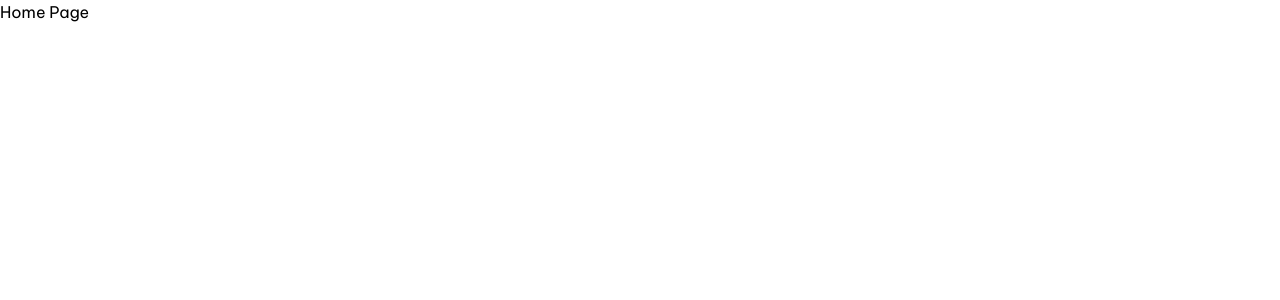
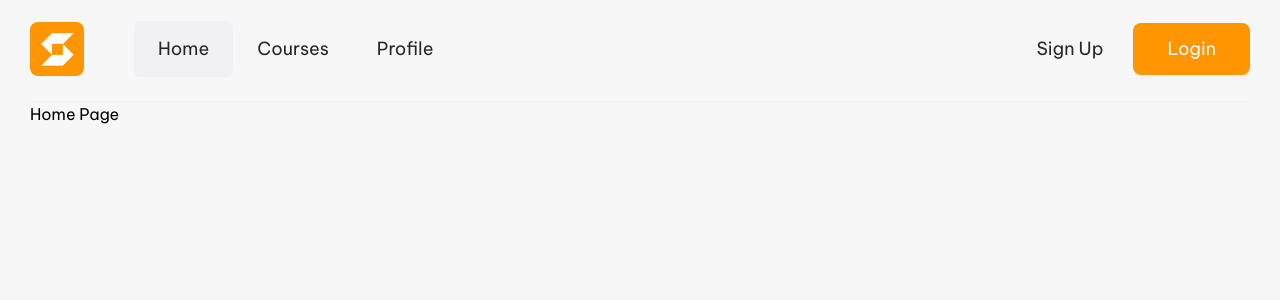
Before and after one commit to quantumrahman/skillsphere-platform, a Next.js app: page / in a window 1280 px wide. Shown: the top 300 px of the page. Built offline with nearby package versions, Linux system fonts and the light colour scheme.

Commit message:
feat: implement header in layout.jsx file

```diff
--- a/src/app/(main)/layout.jsx
+++ b/src/app/(main)/layout.jsx
@@ -1,5 +1,6 @@
 import { Be_Vietnam_Pro } from "next/font/google";
 import "../globals.css";
+import Header from "@/components/shared/Header/Header";
 
 const beVietnamPro = Be_Vietnam_Pro({
   subsets: ['latin'],
@@ -18,7 +19,10 @@ export default function RootLayout({ children }) {
       lang="en"
       className={`${beVietnamPro.variable} h-full antialiased`}
     >
-      <body className="min-h-full flex flex-col">{children}</body>
+      <body className="min-h-full bg-[#f7f7f8] px-4 md:px-5 lg:px-[30px]">
+        <Header></Header>
+        {children}
+      </body>
     </html>
   );
 };
```
